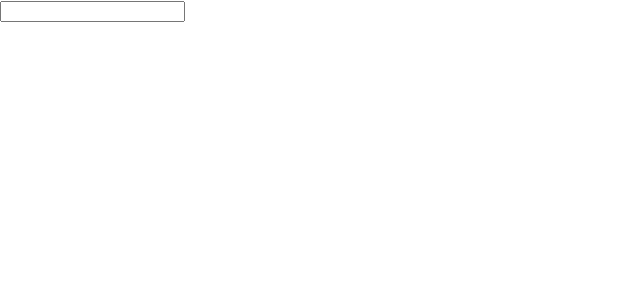
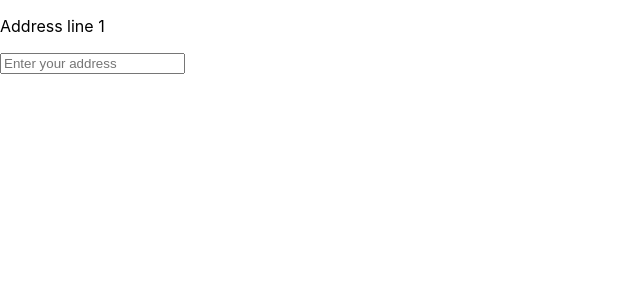
Before and after one commit to Raymond-ap/mysite, a React (Create React App) app: page / in a window 1280 px wide. Shown: the top 300 px of the page, without its empty margins (0-640 px from the left). Built offline with nearby package versions, Linux system fonts and the light colour scheme.

Commit message:
rener input form

```diff
--- a/src/components/FormInput.js
+++ b/src/components/FormInput.js
@@ -1,9 +1,15 @@
 import React from 'react'
 
-const FormInput = () =>{
+const FormInput = ({placeholder, label, value, type, onChange}) =>{
   return (
     <div className='input-wrapper'>
-    <input className='input'/>
+        <p className='label'>{label}</p>
+        <input
+          type={type}
+          value={value}
+          placeholder={placeholder}
+          onChange={onChange}
+        />
   </div>
   )
 }
--- a/src/pages/BasicInfo.js
+++ b/src/pages/BasicInfo.js
@@ -4,7 +4,12 @@ import { FormInput } from '../components'
 const BasicInfo = () => {
     return (
         <div className='container'>
-            <FormInput/>
+            <FormInput label={"Address line 1"}
+                placeholder={"Enter your address"}
+                type={"text"}
+                value={""}
+                onChange={e => {}}
+            />
         </div>
     )
 }
```
